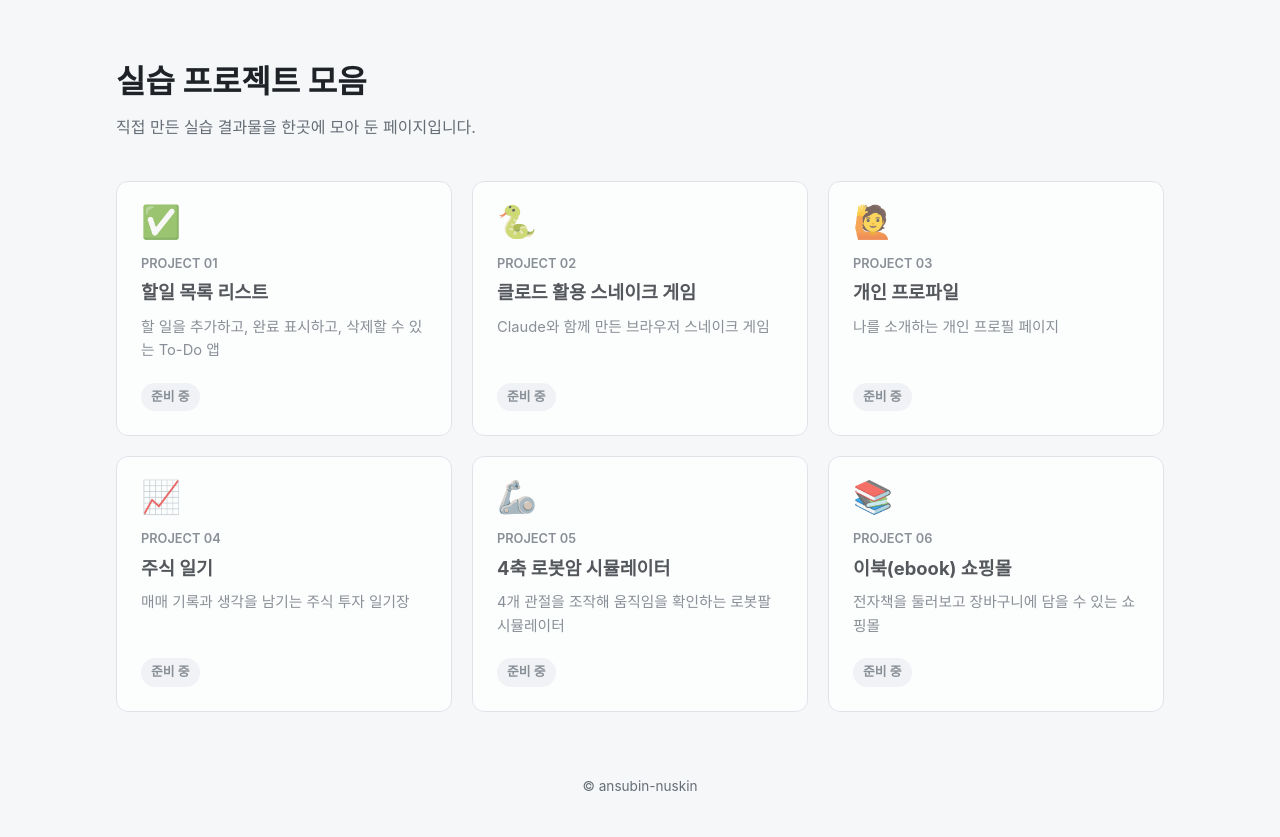
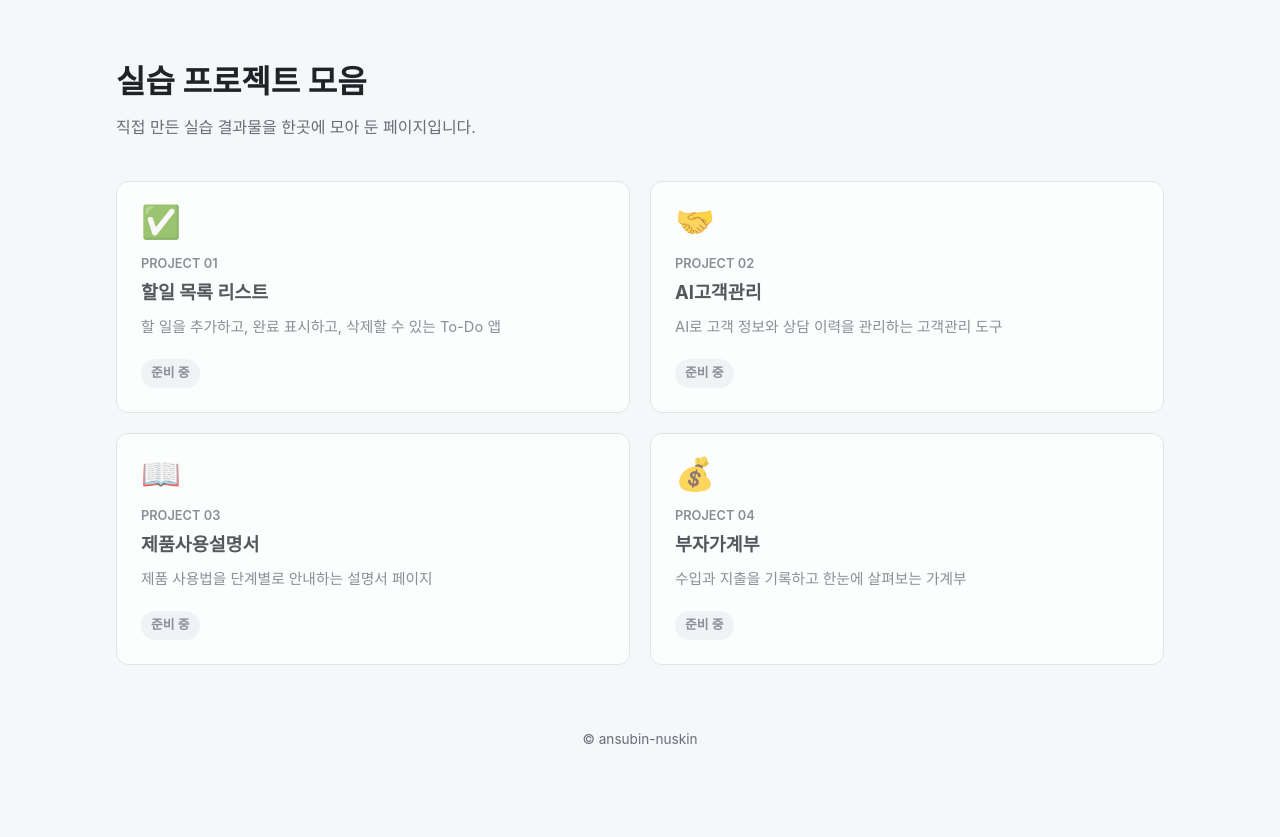
Before and after one commit to ansubin-nuskin/ansubin-nuskin.github.io, a plain HTML site: page index.html in a window 1280 px wide. After the commit the page ends 800 px from the top, so only its background shows below. Drawn offline with Linux system fonts and the light colour scheme.

Commit message:
Replace project cards with 4 new projects in 2x2 grid
Co-Authored-By: Claude Opus 5.5 <noreply@anthropic.com>

```diff
--- a/index.html
+++ b/index.html
@@ -47,11 +47,14 @@
     }
     .grid {
       display: grid;
-      grid-template-columns: repeat(auto-fill, minmax(280px, 1fr));
+      grid-template-columns: repeat(2, 1fr);
       gap: 20px;
       list-style: none;
       margin: 0;
       padding: 0;
+    }
+    @media (max-width: 640px) {
+      .grid { grid-template-columns: 1fr; }
     }
     .card {
       display: flex;
@@ -113,46 +116,28 @@
       </li>
       <li>
         <a class="card disabled" aria-disabled="true">
-          <span class="icon">🐍</span>
+          <span class="icon">🤝</span>
           <span class="num">PROJECT 02</span>
-          <h2>클로드 활용 스네이크 게임</h2>
-          <p>Claude와 함께 만든 브라우저 스네이크 게임</p>
+          <h2>AI고객관리</h2>
+          <p>AI로 고객 정보와 상담 이력을 관리하는 고객관리 도구</p>
           <span class="badge">준비 중</span>
         </a>
       </li>
       <li>
         <a class="card disabled" aria-disabled="true">
-          <span class="icon">🙋</span>
+          <span class="icon">📖</span>
           <span class="num">PROJECT 03</span>
-          <h2>개인 프로파일</h2>
-          <p>나를 소개하는 개인 프로필 페이지</p>
+          <h2>제품사용설명서</h2>
+          <p>제품 사용법을 단계별로 안내하는 설명서 페이지</p>
           <span class="badge">준비 중</span>
         </a>
       </li>
       <li>
         <a class="card disabled" aria-disabled="true">
-          <span class="icon">📈</span>
+          <span class="icon">💰</span>
           <span class="num">PROJECT 04</span>
-          <h2>주식 일기</h2>
-          <p>매매 기록과 생각을 남기는 주식 투자 일기장</p>
-          <span class="badge">준비 중</span>
-        </a>
-      </li>
-      <li>
-        <a class="card disabled" aria-disabled="true">
-          <span class="icon">🦾</span>
-          <span class="num">PROJECT 05</span>
-          <h2>4축 로봇암 시뮬레이터</h2>
-          <p>4개 관절을 조작해 움직임을 확인하는 로봇팔 시뮬레이터</p>
-          <span class="badge">준비 중</span>
-        </a>
-      </li>
-      <li>
-        <a class="card disabled" aria-disabled="true">
-          <span class="icon">📚</span>
-          <span class="num">PROJECT 06</span>
-          <h2>이북(ebook) 쇼핑몰</h2>
-          <p>전자책을 둘러보고 장바구니에 담을 수 있는 쇼핑몰</p>
+          <h2>부자가계부</h2>
+          <p>수입과 지출을 기록하고 한눈에 살펴보는 가계부</p>
           <span class="badge">준비 중</span>
         </a>
       </li>
```
